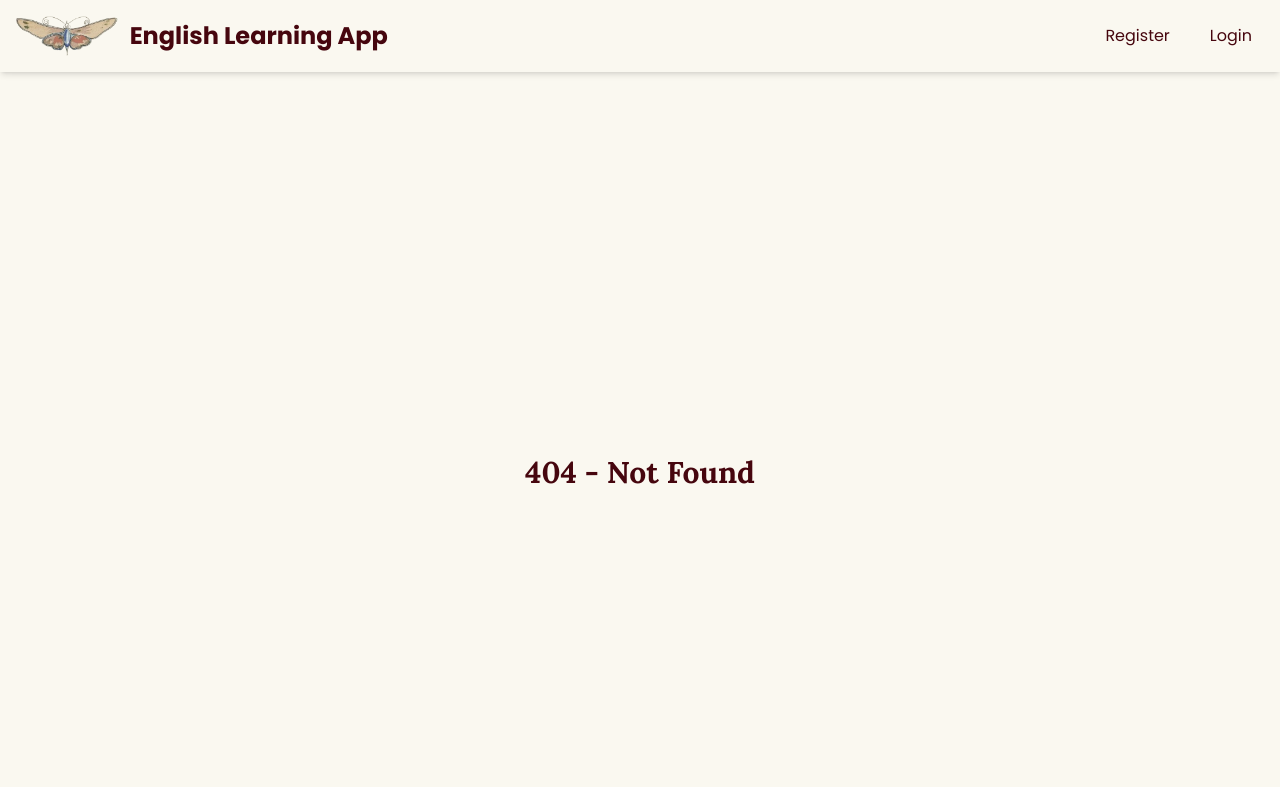
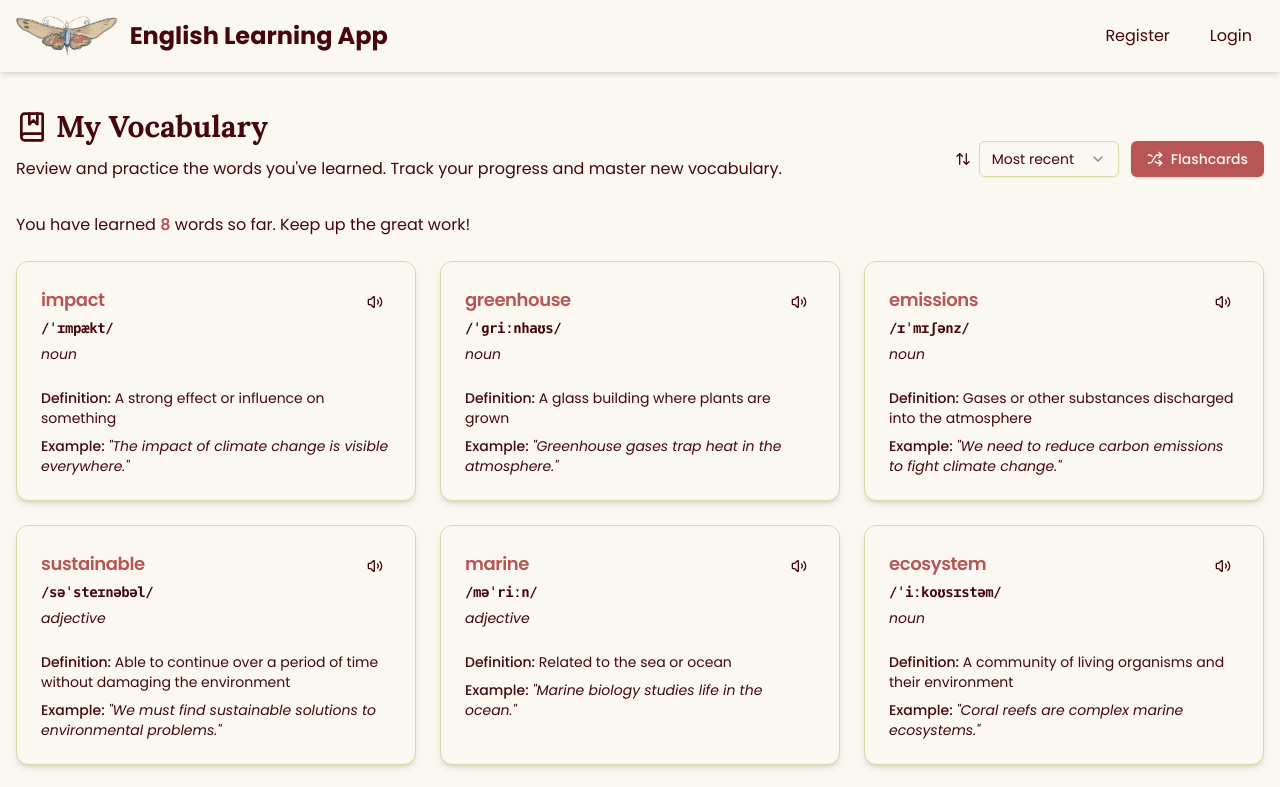
Before and after one commit to yum3lo/english-learning-app, a React (Vite) app in the folder client/: page /vocabulary in a window 1280 px wide. Before the commit this address had no page. Shown: the top 787 px of the page. Built offline with nearby package versions, Linux system fonts and the light colour scheme.

Commit message:
feat(vocabulary page): update vocabulary page with vocabulary cards
Close #8

```diff
--- a/client/src/App.tsx
+++ b/client/src/App.tsx
@@ -13,6 +13,7 @@ import ProfilePage from './pages/ProfilePage';
 import ReadingPage from './pages/ReadingPage';
 import ListeningPage from './pages/ListeningPage';
 import MediaPage from './pages/MediaPage';
+import VocabularyPage from "./pages/VocabularyPage";
 import { AuthProvider } from "./contexts/AuthContext";
 import { Toaster } from "@/components/ui/toaster";
 
@@ -28,6 +29,7 @@ const AppContent = () => {
         <Route path="reading/:id" element={<MediaPage />} />
         <Route path="listening" element={<ListeningPage />} />
         <Route path="listening/:id" element={<MediaPage />} />
+        <Route path="vocabulary" element={<VocabularyPage />} />
         <Route path="*" element={<NotFoundPage />} />
       </Route>
     )
--- /dev/null
+++ b/client/src/components/ui/pagination.tsx
@@ -0,0 +1,117 @@
+import * as React from "react"
+import { ChevronLeft, ChevronRight, MoreHorizontal } from "lucide-react"
+
+import { cn } from "@/lib/utils"
+import { type ButtonProps, buttonVariants } from "@/components/ui/button"
+
+const Pagination = ({ className, ...props }: React.ComponentProps<"nav">) => (
+  <nav
+    role="navigation"
+    aria-label="pagination"
+    className={cn("mx-auto flex w-full justify-center", className)}
+    {...props}
+  />
+)
+Pagination.displayName = "Pagination"
+
+const PaginationContent = React.forwardRef<
+  HTMLUListElement,
+  React.ComponentProps<"ul">
+>(({ className, ...props }, ref) => (
+  <ul
+    ref={ref}
+    className={cn("flex flex-row items-center gap-1", className)}
+    {...props}
+  />
+))
+PaginationContent.displayName = "PaginationContent"
+
+const PaginationItem = React.forwardRef<
+  HTMLLIElement,
+  React.ComponentProps<"li">
+>(({ className, ...props }, ref) => (
+  <li ref={ref} className={cn("", className)} {...props} />
+))
+PaginationItem.displayName = "PaginationItem"
+
+type PaginationLinkProps = {
+  isActive?: boolean
+} & Pick<ButtonProps, "size"> &
+  React.ComponentProps<"a">
+
+const PaginationLink = ({
+  className,
+  isActive,
+  size = "icon",
+  ...props
+}: PaginationLinkProps) => (
+  <a
+    aria-current={isActive ? "page" : undefined}
+    className={cn(
+      buttonVariants({
+        variant: isActive ? "outline" : "ghost",
+        size,
+      }),
+      className
+    )}
+    {...props}
+  />
+)
+PaginationLink.displayName = "PaginationLink"
+
+const PaginationPrevious = ({
+  className,
+  ...props
+}: React.ComponentProps<typeof PaginationLink>) => (
+  <PaginationLink
+    aria-label="Go to previous page"
+    size="default"
+    className={cn("gap-1 pl-2.5", className)}
+    {...props}
+  >
+    <ChevronLeft className="h-4 w-4" />
+    <span>Previous</span>
+  </PaginationLink>
+)
+PaginationPrevious.displayName = "PaginationPrevious"
+
+const PaginationNext = ({
+  className,
+  ...props
+}: React.ComponentProps<typeof PaginationLink>) => (
+  <PaginationLink
+    aria-label="Go to next page"
+    size="default"
+    className={cn("gap-1 pr-2.5", className)}
+    {...props}
+  >
+    <span>Next</span>
+    <ChevronRight className="h-4 w-4" />
+  </PaginationLink>
+)
+PaginationNext.displayName = "PaginationNext"
+
+const PaginationEllipsis = ({
+  className,
+  ...props
+}: React.ComponentProps<"span">) => (
+  <span
+    aria-hidden
+    className={cn("flex h-9 w-9 items-center justify-center", className)}
+    {...props}
+  >
+    <MoreHorizontal className="h-4 w-4" />
+    <span className="sr-only">More pages</span>
+  </span>
+)
+PaginationEllipsis.displayName = "PaginationEllipsis"
+
+export {
+  Pagination,
+  PaginationContent,
+  PaginationLink,
+  PaginationItem,
+  PaginationPrevious,
+  PaginationNext,
+  PaginationEllipsis,
+}
--- /dev/null
+++ b/client/src/pages/VocabularyPage.tsx
@@ -0,0 +1,176 @@
+import { useState, useEffect } from 'react';
+import { useAuth } from '../contexts/AuthContext';
+import { BookMarked, ArrowUpDown, Shuffle } from 'lucide-react';
+import { Link } from 'react-router-dom';
+import VocabularyCard from '@/components/VocabularyCard';
+import { type VocabularyItem, vocabularyData } from '@/data/vocabulary';
+import { useToast } from '@/hooks/use-toast';
+import PageHeader from '@/components/PageHeader';
+import EmptyState from '@/components/EmptyState';
+import LoadingSpinner from '@/components/LoadingSpinner';
+import { Button } from '@/components/ui/button';
+import { Select, SelectContent, SelectItem, SelectTrigger, SelectValue } from '@/components/ui/select';
+import { Pagination, PaginationContent, PaginationEllipsis, PaginationItem, PaginationLink, PaginationNext, PaginationPrevious } from '@/components/ui/pagination';
+
+const VocabularyPage = () => {
+  const { user } = useAuth();
+  const [loading, setLoading] = useState(true);
+  const [sortBy, setSortBy] = useState<'latest' | 'alphabetical'>('latest');
+  const [words, setWords] = useState<VocabularyItem[]>([]);
+  const [currentPage, setCurrentPage] = useState(1);
+  const wordsPerPage = 9;
+
+  const { toast } = useToast();
+
+  useEffect(() => {
+    const fetchVocabulary = async () => {
+      setLoading(true);
+      try {
+        const userVocabulary: VocabularyItem[] = Object.values(vocabularyData).flat();
+        setWords(userVocabulary);
+      } catch (error) {
+        toast({
+          variant: "destructive",
+          title: "Error fetching vocabulary",
+          description: "There was an error fetching your vocabulary. Please try again later.",
+        });
+      } finally {
+        setLoading(false);
+      }
+    };
+
+    fetchVocabulary();
+  }, [user, toast]);
+
+  const handleSortChange = (value: 'latest' | 'alphabetical') => {
+    setSortBy(value);
+    setCurrentPage(1);
+  };
+
+  const sortedWords = [...words].sort((a, b) => {
+    if (sortBy === 'alphabetical') {
+      return a.word.toLowerCase().localeCompare(b.word.toLowerCase());
+    }
+    return 0;
+  });
+
+  // for pagination
+  const totalPages = Math.ceil(sortedWords.length / wordsPerPage);
+  const startIndex = (currentPage - 1) * wordsPerPage;
+  const endIndex = startIndex + wordsPerPage;
+  const currentWords = sortedWords.slice(startIndex, endIndex);
+
+  const handlePageChange = (page: number) => {
+    setCurrentPage(page);
+    window.scrollTo({ top: 0, behavior: 'smooth' });
+  };
+
+  if (loading) {
+    return <LoadingSpinner message="Loading your vocabulary..." />;
+  }
+
+  return (
+    <div className="min-h-screen">
+      <div className="container mx-auto px-4 py-8">
+        <div className="flex flex-col lg:flex-row justify-between items-start lg:items-center gap-4">
+          <PageHeader
+            icon={BookMarked}
+            title="My Vocabulary"
+            description="Review and practice the words you've learned. Track your progress and master new vocabulary."
+          />
+          <div className="flex flex-col sm:flex-row gap-3">
+            <div className="flex items-center gap-2">
+              <ArrowUpDown className="h-4 w-4" />
+              <Select value={sortBy} onValueChange={handleSortChange}>
+                <SelectTrigger className="w-[140px]">
+                  <SelectValue placeholder="Sort by..." />
+                </SelectTrigger>
+                <SelectContent>
+                  <SelectItem value="latest">Most recent</SelectItem>
+                  <SelectItem value="alphabetical">Alphabetical</SelectItem>
+                </SelectContent>
+              </Select>
+            </div>
+
+            <Button asChild className="flex items-center gap-2">
+              <Link to="/flashcards">
+                <Shuffle className="h-4 w-4" />
+                Flashcards
+              </Link>
+            </Button>
+          </div>
+        </div>
+
+        <div className="space-y-6">
+          <p>You have learned <span className="font-semibold text-primary">{sortedWords.length}</span> words so far. Keep up the great work!</p>
+
+          {sortedWords.length > 0 ? (
+            <>
+              <div className="grid grid-cols-1 md:grid-cols-2 lg:grid-cols-3 gap-6">
+                {currentWords.map((word, index) => (
+                  <VocabularyCard key={`${word.word}-${index}`} vocabulary={word} />
+                ))}
+              </div>
+
+              {totalPages > 1 && (
+                <div className="flex justify-center mt-8">
+                  <Pagination>
+                    <PaginationContent>
+                      <PaginationItem>
+                        <PaginationPrevious
+                          onClick={() => handlePageChange(Math.max(1, currentPage - 1))}
+                          className={currentPage === 1 ? 'pointer-events-none opacity-50' : 'cursor-pointer'}
+                        />
+                      </PaginationItem>
+
+                      {Array.from({ length: totalPages }, (_, i) => i + 1).map((page) => {
+                        if (
+                          page === 1 ||
+                          page === totalPages ||
+                          (page >= currentPage - 1 && page <= currentPage + 1)
+                        ) {
+                          return (
+                            <PaginationItem key={page}>
+                              <PaginationLink
+                                onClick={() => handlePageChange(page)}
+                                isActive={currentPage === page}
+                                className="cursor-pointer"
+                              >
+                                {page}
+                              </PaginationLink>
+                            </PaginationItem>
+                          );
+                        } else if (page === currentPage - 2 || page === currentPage + 2) {
+                          return (
+                            <PaginationItem key={page}>
+                              <PaginationEllipsis />
+                            </PaginationItem>
+                          );
+                        }
+                        return null;
+                      })}
+
+                      <PaginationItem>
+                        <PaginationNext
+                          onClick={() => handlePageChange(Math.min(totalPages, currentPage + 1))}
+                          className={currentPage === totalPages ? 'pointer-events-none opacity-50' : 'cursor-pointer'}
+                        />
+                      </PaginationItem>
+                    </PaginationContent>
+                  </Pagination>
+                </div>
+              )}
+            </>
+          ) : (
+            <EmptyState
+              title="No vocabulary found"
+              description="Start learning new words to build your vocabulary collection."
+            />
+          )}
+        </div>
+      </div>
+    </div>
+  );
+};
+
+export default VocabularyPage;
```
Also changed, not shown: 1 other file (tests, documents, lock files or other folders).
